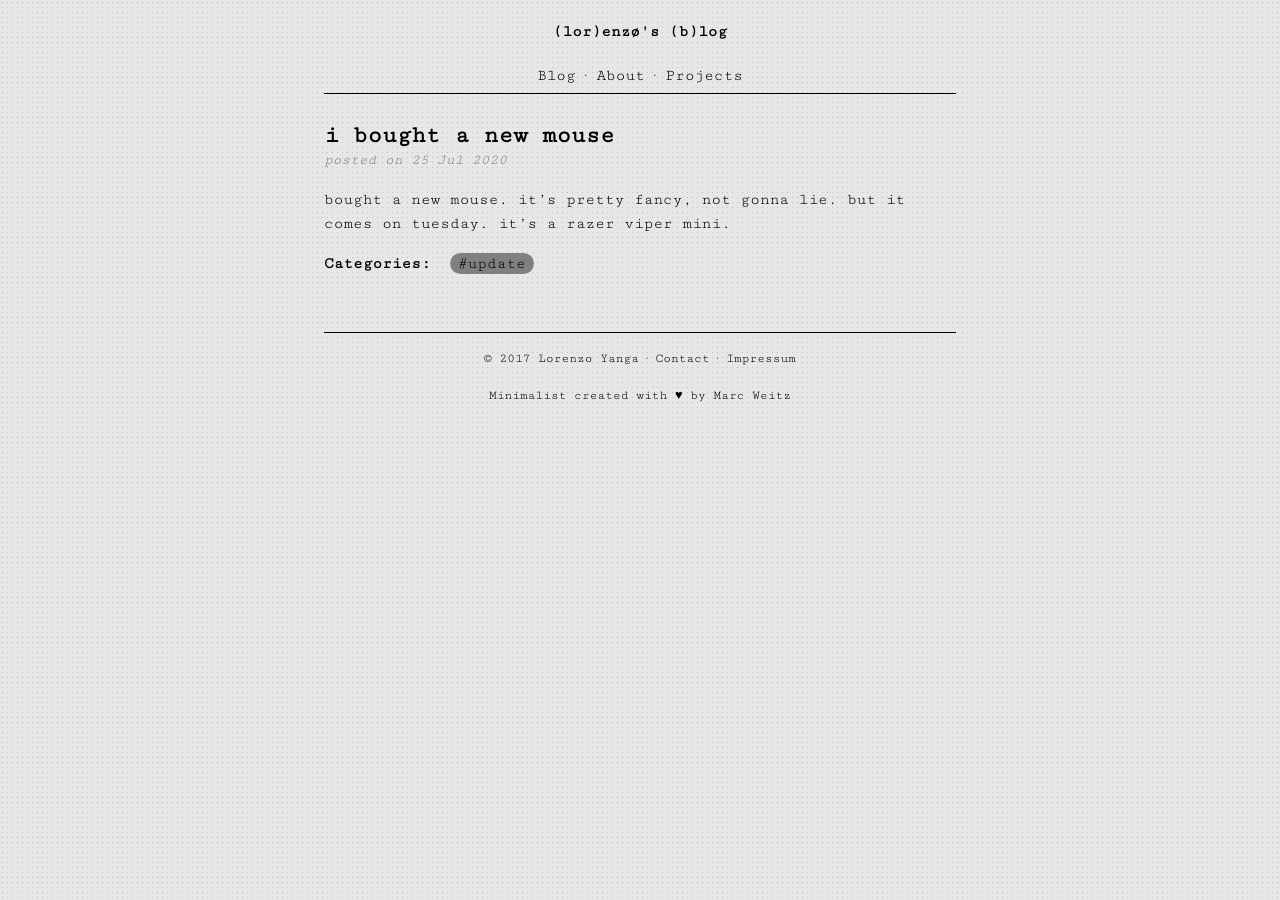
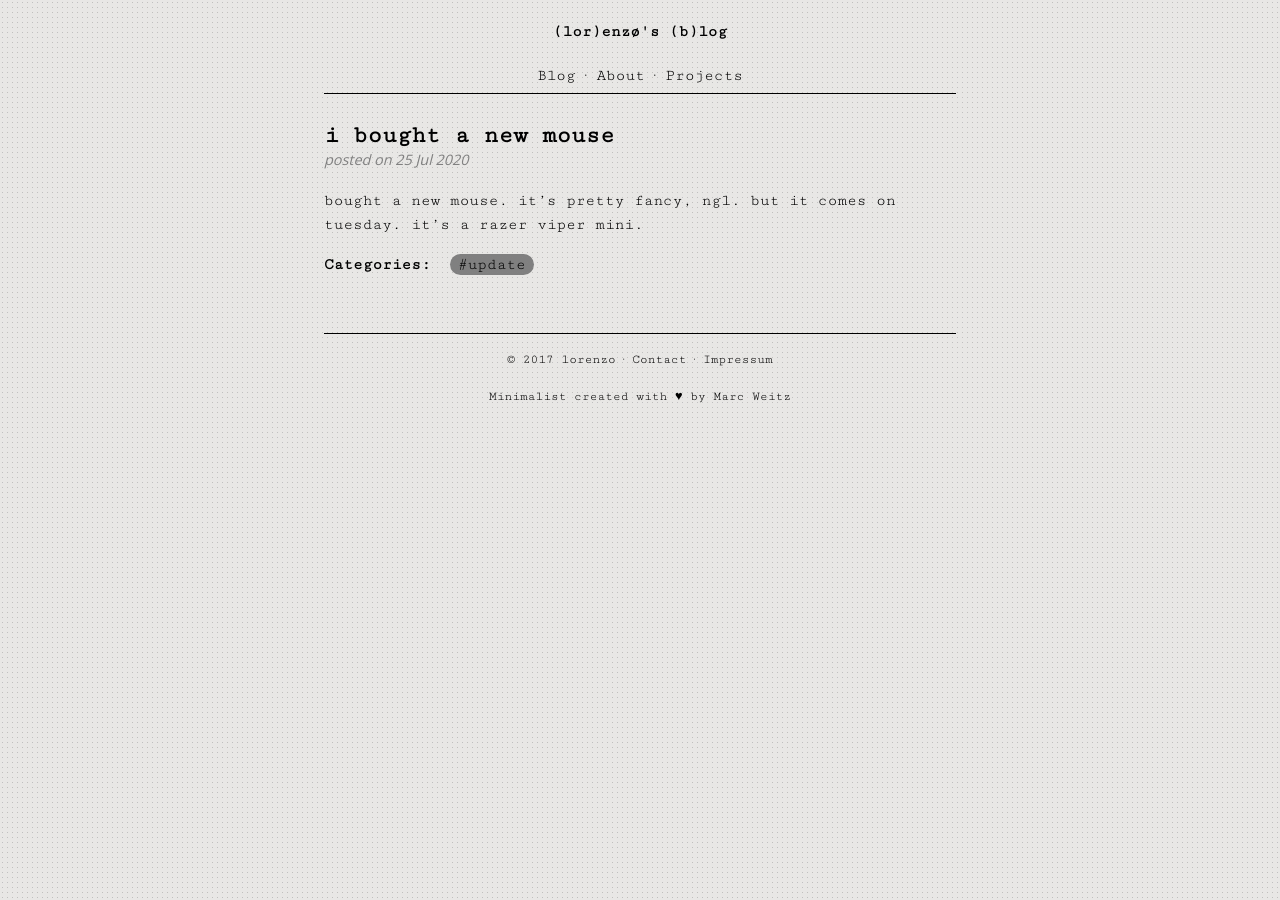
Before and after one commit to lornzoe/lornzoe.github.io, a Jekyll site: the page built from _posts/2020-07-25-i-bought-a-new-mouse.md, in a window 1280 px wide. Built offline with Jekyll 4.4.1, drawn with Linux system fonts in a browser that asks for light colours; some web fonts are replaced.

Commit message:
further edits

```diff
--- a/_config.yml
+++ b/_config.yml
@@ -1,5 +1,5 @@
 title: lorenzo's blog
-owner: Lorenzo Yanga
+owner: lorenzo
 email:
 description: lorenzo's blog, logging down all kinds of things in life.
 baseurl: "" # the subpath of your site, e.g. /blog
--- a/_includes/head.html
+++ b/_includes/head.html
@@ -2,8 +2,8 @@
     <title>{{site.title}}</title>
     <meta charset="utf-8">
     <link href="{{site.url}}{{site.baseurl}}/assets/css/style.css" type="text/css" rel="stylesheet"></link>
-    <link href="https://fonts.googleapis.com/css?family=Cutive" rel="stylesheet">
     <link href="https://fonts.googleapis.com/css?family=Cutive+Mono" rel="stylesheet">
+    <link href="https://fonts.googleapis.com/css?family=Open+Sans" rel="stylesheet">
     <meta content="{{site.description}}" name="description"></meta>
     <meta content="{{site.owner}}" name="author"></meta>
     <meta content="Copyright 2017 {{site.owner}}. All rights reserved." name="copyright"></meta>
--- a/_layouts/post.html
+++ b/_layouts/post.html
@@ -9,7 +9,9 @@
       <div id="post">
         <h2>{{ page.title | downcase }}</h2>
         <i>posted on {{ page.date | date: "%-d %b %Y" }}</i>
+        <div id = post-content>
         {{ content }}
+        </div>
         {% if page.categories.size > 0 %}
           <div id="categories">
             <p><b>Categories:</b>&nbsp;
--- a/_posts/2020-07-25-i-bought-a-new-mouse.md
+++ b/_posts/2020-07-25-i-bought-a-new-mouse.md
@@ -5,5 +5,5 @@ date:   2020-07-25 13:52:00 +0800
 categories: update
 comments: false
 ---
-bought a new mouse. it's pretty fancy, not gonna lie. but it comes on tuesday.
+bought a new mouse. it's pretty fancy, ngl. but it comes on tuesday.
 it's a razer viper mini.
--- a/assets/css/style.css
+++ b/assets/css/style.css
@@ -95,8 +95,14 @@ a:hover	{
 }
 
 #post i	{
+	font-family: 'Open Sans', sans-serif;
+
 	font-size:0.9em;
 	color: grey;
+}
+
+#post-content
+{
 }
 
 #categories a, #categories a:link, #categories a:visited {
```
Also changed, not shown: about.md (+3 -0 lines).
